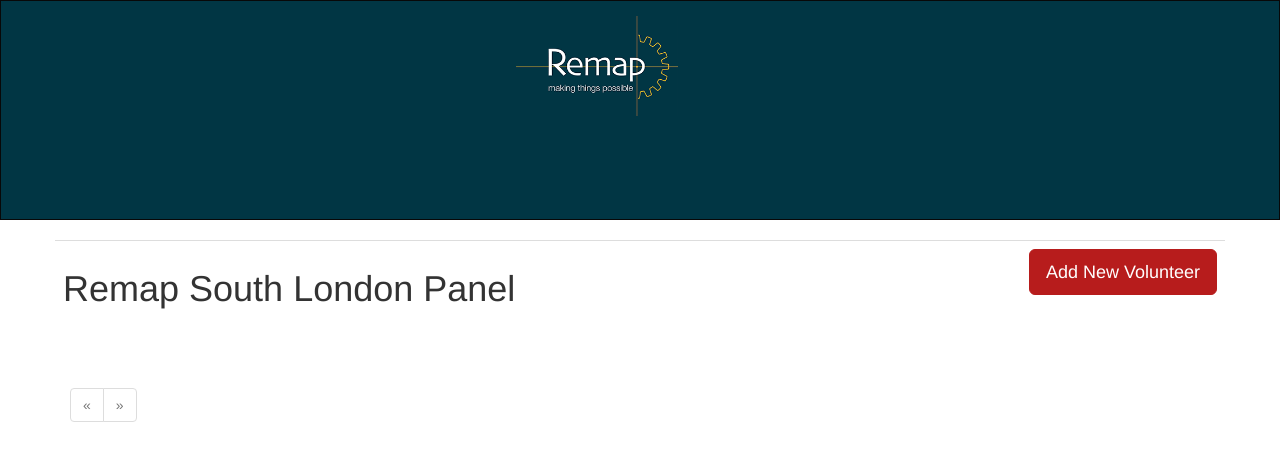
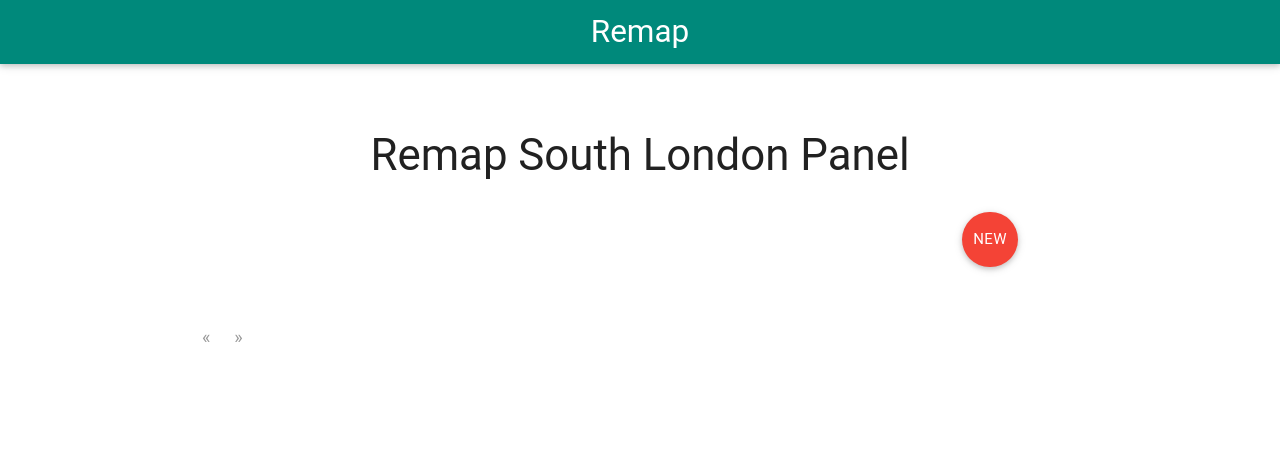
Before and after one commit to MDubul/remap, a Python web app: template app/templates/profiles.html in a window 1280 px wide. Shown: the top 461 px of the page. Run offline with Jinja, Linux system fonts and the light colour scheme; the template is opened without the code that fills it, so the values that code supplies are empty; some libraries are stand-ins or nearby versions; some web fonts are replaced.

Commit message:
profile list now material design look

```diff
--- a/app/templates/_profiles.html
+++ b/app/templates/_profiles.html
@@ -1,11 +1,16 @@
 {% for vol in vol %}
-<div class="col-md-2">
-  <div class="thumbnail">
-      <img class="img-responsive" src="{{ vol.gravatar(size=350) }}" height='150' width='150' >
-    <div class="caption">
-      <h3>{{ vol.name}}</h3>
-      <p><a href="{{ url_for('main.profile_user', name=vol.name)}}" class="btn btn-primary" role="button">Details</a></p>
+<div class="col s3">
+  <div class="card hoverable grey lighten-4">
+    <div class="card-image">
+      <img class="responsive-imge" src="{{ vol.gravatar(size=350) }}" >
     </div>
+
+    <div class="card-content black-text">
+      <span class="card-title ">{{vol.name}}</span>
+      <div class="row">
+      <a class="waves-effect waves-light btn" href="{{ url_for('main.profile_user', name=vol.name)}}">Detailed</a>
+    </div>
+  </div>
   </div>
 </div>
 {% endfor %}
--- a/app/templates/profiles.html
+++ b/app/templates/profiles.html
@@ -1,24 +1,29 @@
-{% extends "base.html" %}
-{% import "bootstrap/wtf.html" as wtf %}
+{% extends "base-material.html" %}
+
 {% import "_macros.html" as macros %}
 
 {% block title %}REMAP - Profiles {% endblock %}
 
 {% block page_content %}
 
-  <div class="row">
-    <table class="table">
-      <tr>
-        <th colspan="1" ><h1>Remap South London Panel</h1> </th>
-        <td class="text-right"><a href="{{url_for('main.add_new_volunteer')}}" class="btn btn-danger btn-lg">Add New Volunteer</a></td>
-      </tr>
-    </table>
+<div class="row">
+  <div class="col s12">
+    <h3 class="center-align"> Remap South London Panel </h3>
   </div>
 
+<div class="col s1 offset-s10">
+  <table>
+    <tr>
+      <td><a href="{{url_for('main.add_new_volunteer')}}" class="btn-floating btn-large red">New</a></td>
+    </tr>
+  </table>
+ </div>
+</div>
+
 <div class="row">
-  <div class="col-md-12">
+
      {% include '_profiles.html' %}
-   </div>
+
 </div>
 
 {% if index != None %}
```
